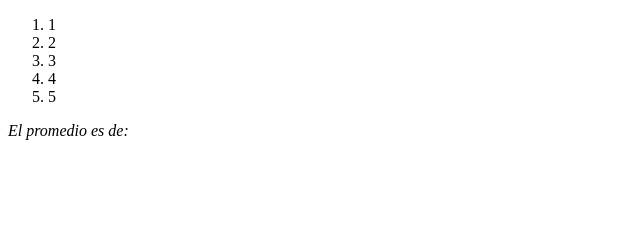
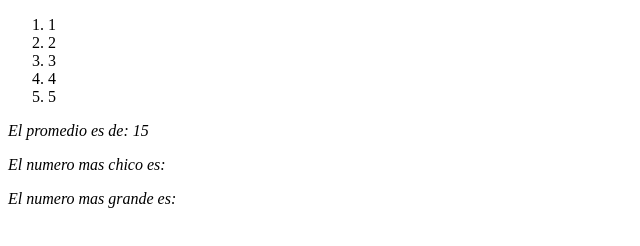
Before and after one commit to lautaroPistagnesi/prueba, a plain HTML site: page introduccion a js/introduccion-a-js-master/tareas/clase-5/tarea 4.html in a window 1280 px wide. Shown: the whole page, without its empty margins (0-640 px from the left). Drawn offline with Linux system fonts and the light colour scheme.

Commit message:
tarea 3 de clase 5
casi la termino

```diff
--- a/introduccion a js/introduccion-a-js-master/tareas/clase-5/tarea 4.html
+++ b/introduccion a js/introduccion-a-js-master/tareas/clase-5/tarea 4.html
@@ -12,6 +12,8 @@
             <li>5</li>
         </ol>
         <em id="mensaje">El promedio es de:</em>
+        <p><em id="mensaje2">El numero mas chico es:</em></p>
+        <p><em id="mensaje3">El numero mas grande es:</em></p>
     </body>
     <script src="tarea 4.js"></script>
 </html>
--- a/introduccion a js/introduccion-a-js-master/tareas/clase-5/tarea 4.js
+++ b/introduccion a js/introduccion-a-js-master/tareas/clase-5/tarea 4.js
@@ -1,13 +1,26 @@
+const numerosArray = document.querySelectorAll("li")
 const funcionPasarNumero = function pasarANumeros(){
     let i;
-    for(i=0; i < numerosArray.length; i += 1){
+    for(i = 0; i < numerosArray.length; i += 1){
+        if(i < 5){
         console.log(numerosArray[i].textContent)
-       }
+        }else{
+
+        }
+    }
 }
-function sumar(uno, dos){
-    return uno/dos
+console.log(funcionPasarNumero())
+
+let numero0 = Number(numerosArray[0].textContent)
+let numero1 = Number(numerosArray[1].textContent)
+let numero2 = Number(numerosArray[2].textContent)
+let numero3 = Number(numerosArray[3].textContent)
+let numero4 = Number(numerosArray[4].textContent)
+
+function sumar(numero0, numero1, numero2, numero3, numero4){
+   return numero0 + numero1 + numero2 + numero3 + numero4
 }
-console.log(sumar(10, 5))
-const numerosArray = document.querySelectorAll("li")
-console.log(funcionPasarNumero())
-let mensaje = document.querySelector("mensaje")
+
+console.log(sumar(numero0, numero1, numero2, numero3, numero4))
+let mensaje = document.querySelector("#mensaje")
+mensaje.textContent = "El promedio es de: " + sumar(numero0, numero1, numero2, numero3, numero4)
```
